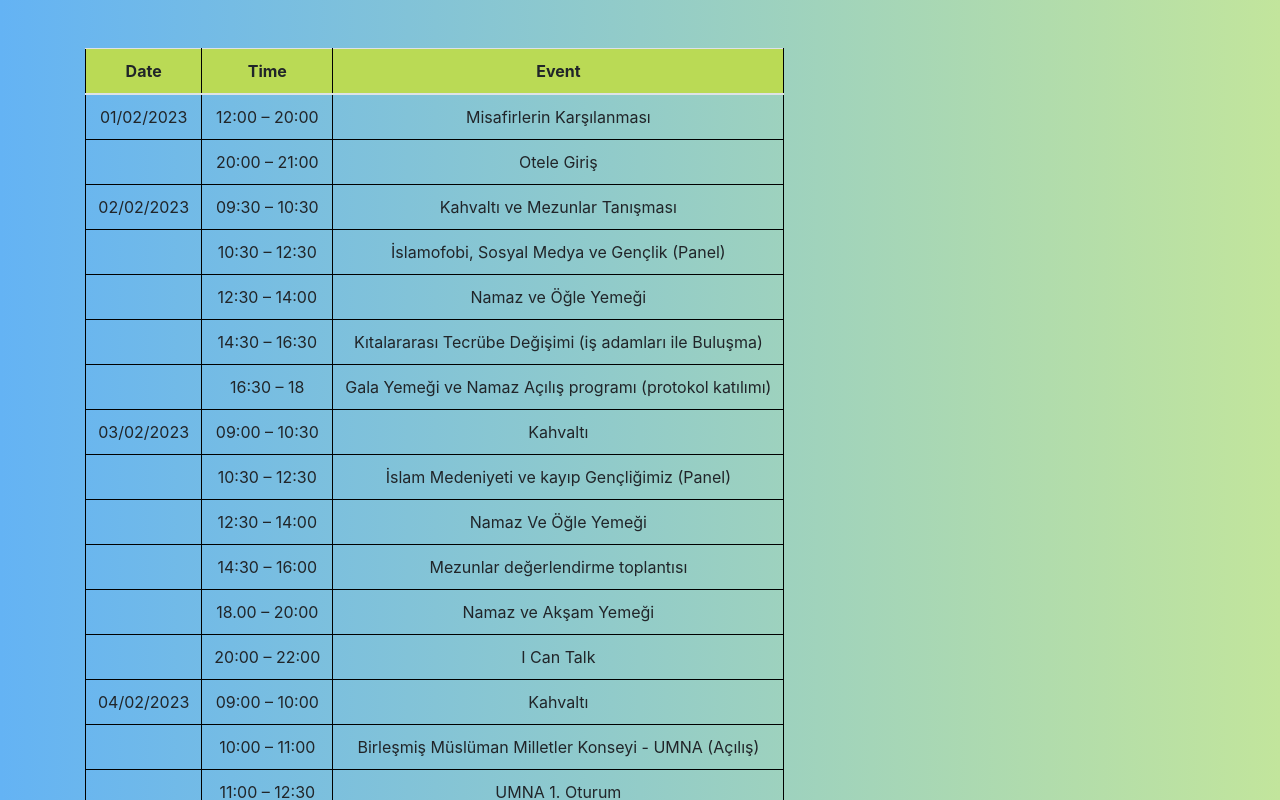
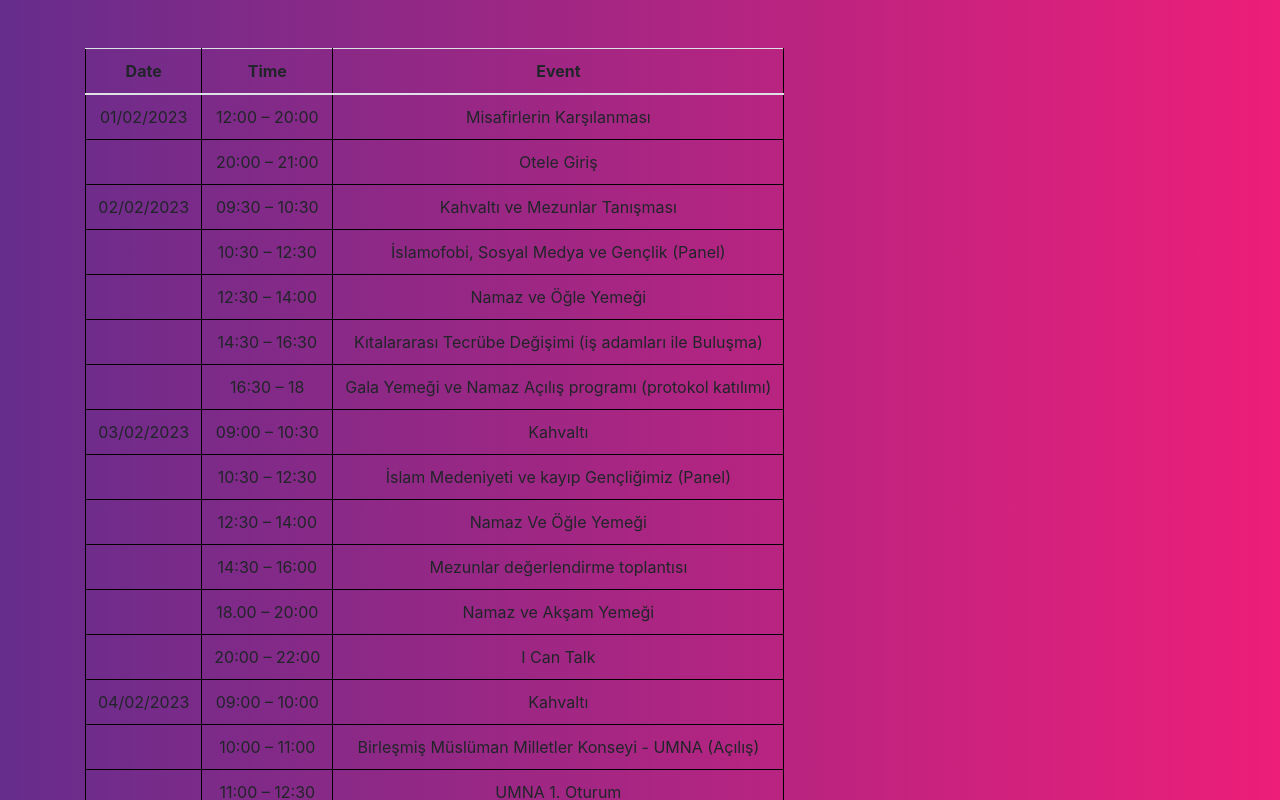
Before and after one commit to uihmBirlik/schedule, a plain HTML site: page index.html in a window 1280 px wide. Shown: the top 800 px of the page. Drawn offline with nearby package versions, Linux system fonts and the light colour scheme.

Commit message:
init_com

```diff
--- a/index.html
+++ b/index.html
@@ -5,7 +5,7 @@
     <meta charset="UTF-8">
     <style>
       body {
-        background: linear-gradient(to right, #64b3f4, #c2e59c);
+        background: linear-gradient(to right, #662D8C,#ED1E79);
       }
       table {
         background-color: transparent;
@@ -16,8 +16,9 @@
         padding: 8px;
         text-align: center;
       }
+
       th {
-        background-color: #bada55;
+        background-color: linear-gradient(to right, #A9F1DF,#FFBBBB);
       }
 
 
```
